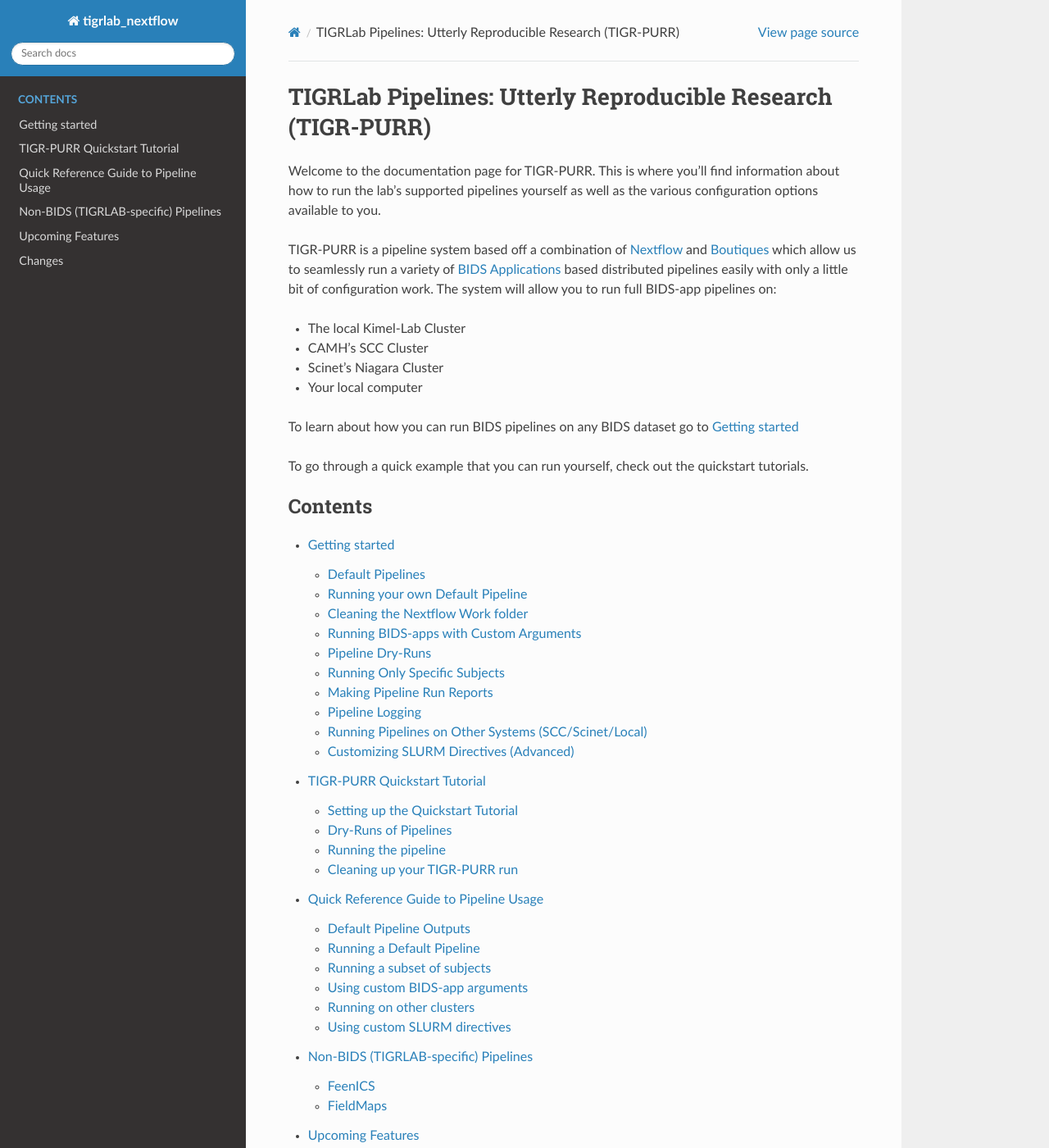
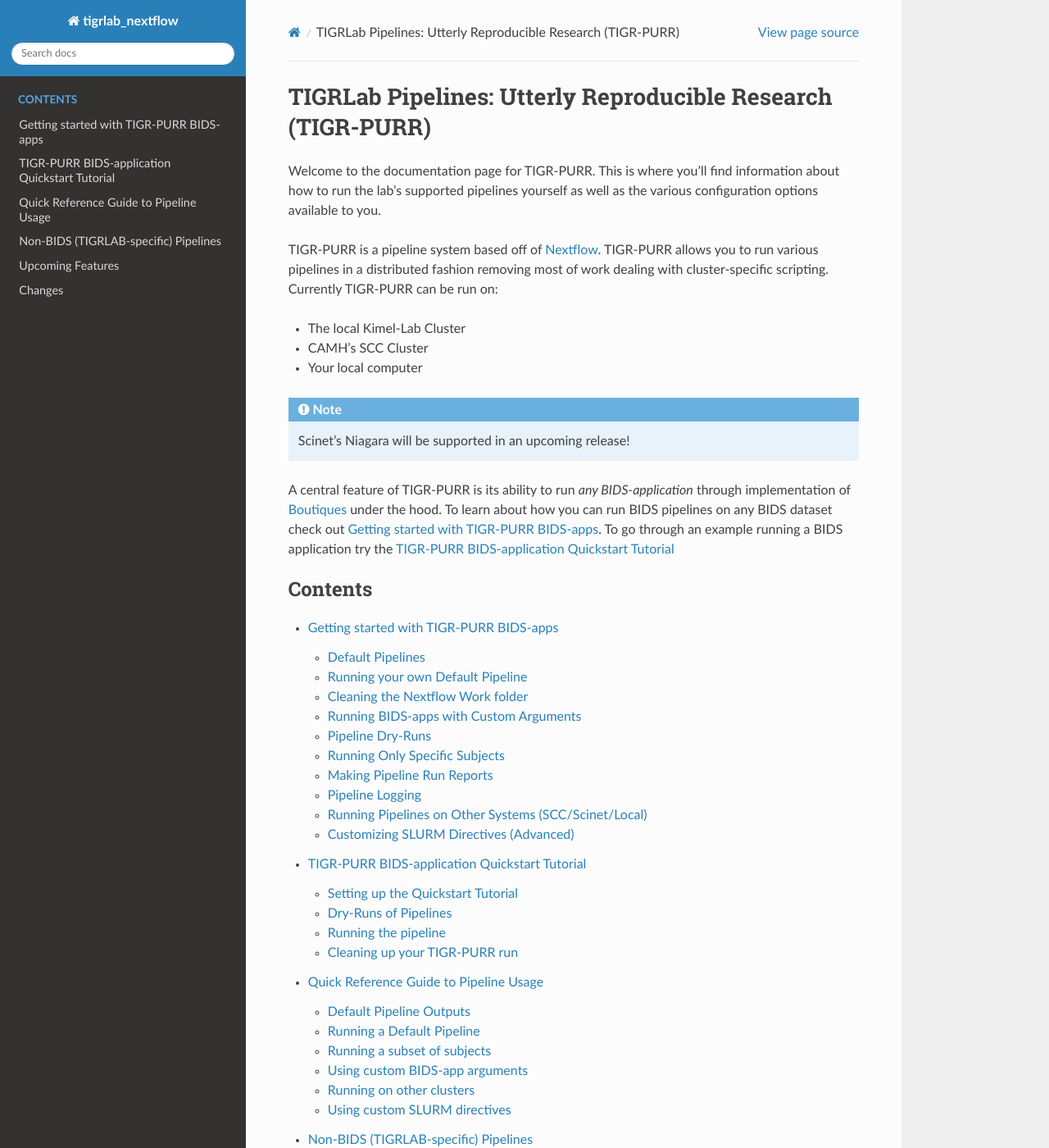
Before and after one commit to kimjetwav/TIGR_PURR, a Sphinx documentation site: the page built from docs/source/index.rst, in a window 1280 px wide and 1400 px high. Shown: the whole window at 82% size. Built offline with Sphinx 7.4.7 and the Read the Docs theme 2.0.0, drawn with Linux system fonts in a browser that asks for light colours.

Commit message:
update documentation to reflect expansion outside of full BIDS pipelines

```diff
--- a/docs/source/getting_started.rst
+++ b/docs/source/getting_started.rst
@@ -1,8 +1,8 @@
 .. _getting_started:
 
---------------------
-Getting started
---------------------
+-----------------------------------------
+Getting started with TIGR-PURR BIDS-apps
+-----------------------------------------
 
 In this section, we'll begin with where you can find regularly running standard BIDS pipelines. Then we will discuss how you can run your own standard pipeline (for example if you wanted outputs for a specific dataset quickly, although careful with space usage!). Finally we'll go over how you can customize arguments for either the BIDS application you want to run or SLURM if your requirements are more complex.
 
@@ -67,11 +67,18 @@ Here you will find a bunch of files that look like the following::
 
 Every **Nextflow Configuration** file ends with a ``*.nf.config`` and always begins with ``<bidsapp>-<version>``. This way you know exactly which version of a pipeline you're running!
 
+.. note::
+        Since TIGR-PURR is expanding past just BIDS applications there are additional configuration files available
+        a more robust organizational system is coming up in the near future.
+
 Let's say we want to run the ``mriqc-0.14.2`` pipeline. Then running the pipeline is done with the following command::
 
         nextflow /archive/code/tigrlab_nextflow/bids.nf \
         -c /archive/code/tigrlab_nextflow/nextflow_config/mriqc-0.14.2.nf.config \
         --bids <bids_dir> --out <output_dir>
+
+.. note::
+        The script /archive/code/tigrlab_nextflow/bids.nf is the central BIDS script for running *any BIDS application through TIGR-PURR*
 
 
 This will automatically submit SLURM jobs to the local Kimel cluster and run the **Default** MRIQC pipeline on the specified BIDS dataset. Note that this will run *all* BIDS subjects within the folder.
--- a/docs/source/index.rst
+++ b/docs/source/index.rst
@@ -6,20 +6,20 @@
 TIGRLab Pipelines: Utterly Reproducible Research (TIGR-PURR)
 ============================================================
 
-
 Welcome to the documentation page for TIGR-PURR.
 This is where you'll find information about how to run the lab's supported pipelines yourself as well as the various configuration options available to you.
 
-TIGR-PURR is a pipeline system based off a combination of `Nextflow <https://www.nextflow.io>`_ and `Boutiques <https://www.boutiques.github.io>`_ which allow us to seamlessly run a variety of `BIDS Applications <https://bids.neuroimaging.io>`_ based distributed pipelines easily with only a little bit of configuration work. The system will allow you to run full BIDS-app pipelines on:
+TIGR-PURR is a pipeline system based off of `Nextflow <https://www.nextflow.io>`_. TIGR-PURR allows you to run various pipelines in a distributed fashion removing most of work dealing with cluster-specific scripting. Currently TIGR-PURR can be run on:
 
 * The local Kimel-Lab Cluster
 * CAMH's SCC Cluster
-* Scinet's Niagara Cluster
 * Your local computer
 
-To learn about how you can run BIDS pipelines on any BIDS dataset go to :ref:`getting_started`
+.. note::
+        Scinet's Niagara will be supported in an upcoming release!
 
-To go through a quick example that you can run yourself, check out the quickstart tutorials.
+A central feature of TIGR-PURR is its ability to run *any BIDS-application* through implementation of `Boutiques <https://www.boutiques.github.io>`_ under the hood. To learn about how you can run BIDS pipelines on any BIDS dataset check out :ref:`getting_started`. To go through an example running a BIDS application try the :ref:`quickstart_tutorial`
+
 
 .. toctree::
    :maxdepth: 2
--- a/docs/source/quickstart_tutorial.rst
+++ b/docs/source/quickstart_tutorial.rst
@@ -2,7 +2,7 @@
 
 
 -------------------------------------------
-TIGR-PURR Quickstart Tutorial
+TIGR-PURR BIDS-application Quickstart Tutorial
 -------------------------------------------
 
 This tutorial is meant to run you through a simple example of running TIGR-PURR pipelines on your computer using data from our internal SPINS study.
```
